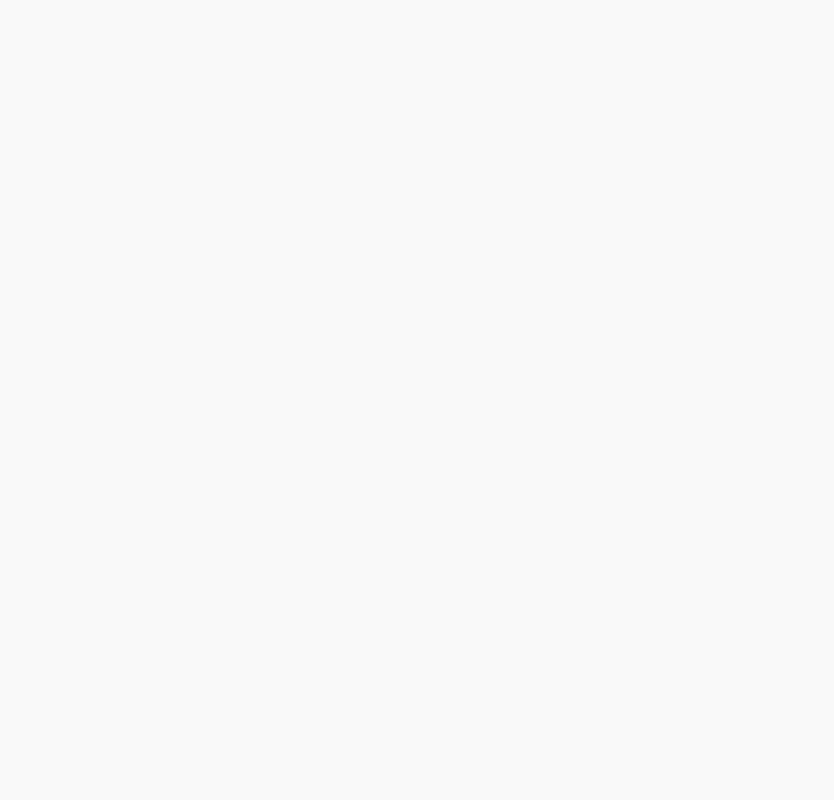
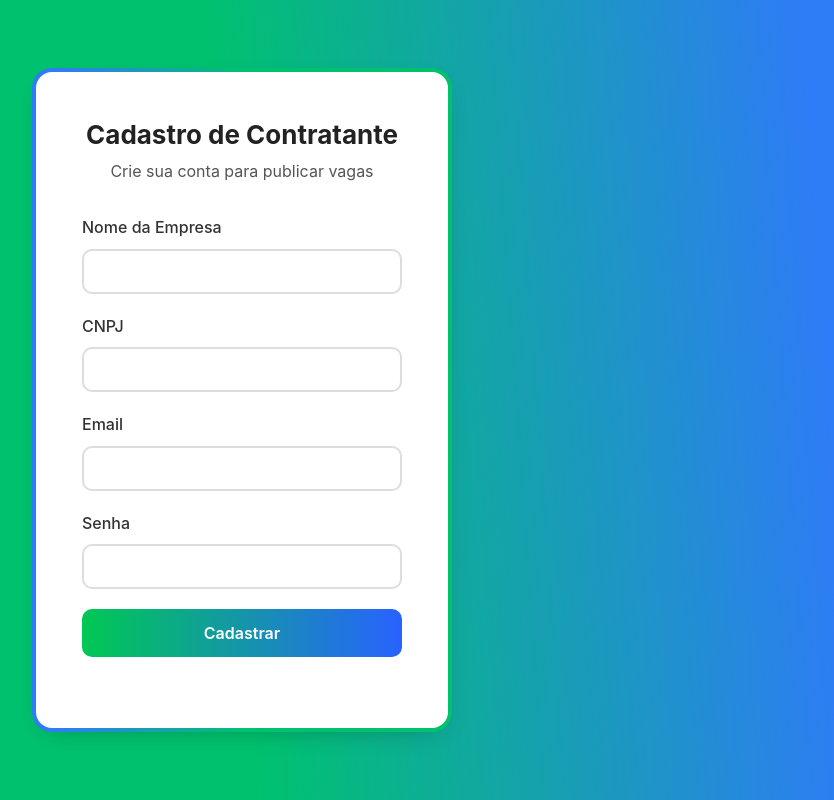
Before and after one commit to MatheusEnSR/FreelaWay, a React (Vite) app in the folder frontend/: page /cadastroc in a window 1280 px wide. Before the commit this address had no page. Shown: the whole page, without its empty margins (398-1232 px from the left). Built offline with nearby package versions, Linux system fonts and the light colour scheme.

Commit message:
Criação do cadastroaplicante e cadastrocontratante

```diff
--- a/frontend/src/App.jsx
+++ b/frontend/src/App.jsx
@@ -5,6 +5,8 @@ import { BrowserRouter as Router, Routes, Route } from 'react-router-dom';
 import Home from './Pages/Home/home.jsx';
 import Login from './Pages/Login/login.jsx';
 import CardPage from './Pages/CardPage/cardpage.jsx';
+import CadastroAplicante from './Pages/Cadastro/cadaplicante.jsx';
+import CadastroContratante from './Pages/Cadastro/cadcontratante.jsx';
 
 function App() {
   return (
@@ -14,6 +16,8 @@ function App() {
           <Route path="/" element={<Home />} />
           <Route path="/login" element={<Login />} />
           <Route path="/card" element={<CardPage />} />
+           <Route path="/cadastroc" element={<CadastroContratante />} />
+            <Route path="/cadastroa" element={<CadastroAplicante />} />
         </Routes>
       </main>
     </Router>
--- /dev/null
+++ b/frontend/src/Pages/Cadastro/cadaplicante.jsx
@@ -0,0 +1,81 @@
+import React, { useState } from 'react';
+import '../Login/login.css';
+
+const CadastroAplicante = () => {
+  const [formData, setFormData] = useState({
+    nome: '',
+    cpf: '',
+    email: '',
+    senha: '',
+  });
+  const [isLoading, setIsLoading] = useState(false);
+
+  const handleChange = (e) => {
+    const { name, value } = e.target;
+    setFormData(prev => ({ ...prev, [name]: value }));
+  };
+
+  const handleSubmit = async (e) => {
+    e.preventDefault();
+    setIsLoading(true);
+
+    try {
+      const response = await fetch('http://localhost:5000/api/aplicantes', {
+        method: 'POST',
+        headers: { 'Content-Type': 'application/json' },
+        body: JSON.stringify(formData),
+      });
+
+      const data = await response.json();
+
+      if (!response.ok) throw new Error(data.message || 'Erro no cadastro');
+
+      alert('Cadastro de aplicante realizado com sucesso!');
+      setFormData({ nome: '', cpf: '', email: '', senha: '' });
+
+    } catch (error) {
+      alert(error.message);
+    } finally {
+      setIsLoading(false);
+    }
+  };
+
+  return (
+    <div className="login-container">
+      <div className="login-card">
+        <div className="login-header">
+          <h1>Cadastro de Aplicante</h1>
+          <p>Crie sua conta para se candidatar às vagas</p>
+        </div>
+
+        <form onSubmit={handleSubmit} className="login-form">
+          <div className="form-group">
+            <label>Nome Completo</label>
+            <input type="text" name="nome" value={formData.nome} onChange={handleChange} required />
+          </div>
+
+          <div className="form-group">
+            <label>CPF</label>
+            <input type="text" name="cpf" value={formData.cpf} onChange={handleChange} required />
+          </div>
+
+          <div className="form-group">
+            <label>Email</label>
+            <input type="email" name="email" value={formData.email} onChange={handleChange} required />
+          </div>
+
+          <div className="form-group">
+            <label>Senha</label>
+            <input type="password" name="senha" value={formData.senha} onChange={handleChange} required />
+          </div>
+
+          <button type="submit" className="login-button" disabled={isLoading}>
+            {isLoading ? <div className="loading-spinner"></div> : 'Cadastrar'}
+          </button>
+        </form>
+      </div>
+    </div>
+  );
+};
+
+export default CadastroAplicante;
--- /dev/null
+++ b/frontend/src/Pages/Cadastro/cadcontratante.jsx
@@ -0,0 +1,81 @@
+import React, { useState } from 'react';
+import '../Login/login.css';
+
+const CadastroContratante = () => {
+  const [formData, setFormData] = useState({
+    nomeEmpresa: '',
+    cnpj: '',
+    email: '',
+    senha: '',
+  });
+  const [isLoading, setIsLoading] = useState(false);
+
+  const handleChange = (e) => {
+    const { name, value } = e.target;
+    setFormData(prev => ({ ...prev, [name]: value }));
+  };
+
+  const handleSubmit = async (e) => {
+    e.preventDefault();
+    setIsLoading(true);
+
+    try {
+      const response = await fetch('http://localhost:5000/api/contratantes', {
+        method: 'POST',
+        headers: { 'Content-Type': 'application/json' },
+        body: JSON.stringify(formData),
+      });
+
+      const data = await response.json();
+
+      if (!response.ok) throw new Error(data.message || 'Erro no cadastro');
+
+      alert('Cadastro de contratante realizado com sucesso!');
+      setFormData({ nomeEmpresa: '', cnpj: '', email: '', senha: '' });
+
+    } catch (error) {
+      alert(error.message);
+    } finally {
+      setIsLoading(false);
+    }
+  };
+
+  return (
+    <div className="login-container">
+      <div className="login-card">
+        <div className="login-header">
+          <h1>Cadastro de Contratante</h1>
+          <p>Crie sua conta para publicar vagas</p>
+        </div>
+
+        <form onSubmit={handleSubmit} className="login-form">
+          <div className="form-group">
+            <label>Nome da Empresa</label>
+            <input type="text" name="nomeEmpresa" value={formData.nomeEmpresa} onChange={handleChange} required />
+          </div>
+
+          <div className="form-group">
+            <label>CNPJ</label>
+            <input type="text" name="cnpj" value={formData.cnpj} onChange={handleChange} required />
+          </div>
+
+          <div className="form-group">
+            <label>Email</label>
+            <input type="email" name="email" value={formData.email} onChange={handleChange} required />
+          </div>
+
+          <div className="form-group">
+            <label>Senha</label>
+            <input type="password" name="senha" value={formData.senha} onChange={handleChange} required />
+          </div>
+
+          <button type="submit" className="login-button" disabled={isLoading}>
+            {isLoading ? <div className="loading-spinner"></div> : 'Cadastrar'}
+          </button>
+        </form>
+      </div>
+    </div>
+  );
+};
+
+export default CadastroContratante;
--- a/frontend/src/Pages/Login/login.jsx
+++ b/frontend/src/Pages/Login/login.jsx
@@ -1,5 +1,7 @@
 import React, { useState } from 'react';
 import './Login.css';
+import { Link} from "react-router-dom";
+
 
 const LoginPage = () => {
   const [formData, setFormData] = useState({
@@ -133,7 +135,8 @@ const LoginPage = () => {
         </form>
 
         <div className="login-footer">
-          <p>Não tem uma conta? <a href="#register">Cadastre-se</a></p>
+          <Link to="/cadastroa"> Cadastre-se como aplicante</Link>
+          <Link to="/cadastroc"> Cadastre-se como contratante</Link>
         </div>
 
         <div className="social-login">
```
Also changed, not shown: frontend/src/Pages/Cadastro/cad.jsx (deleted).
